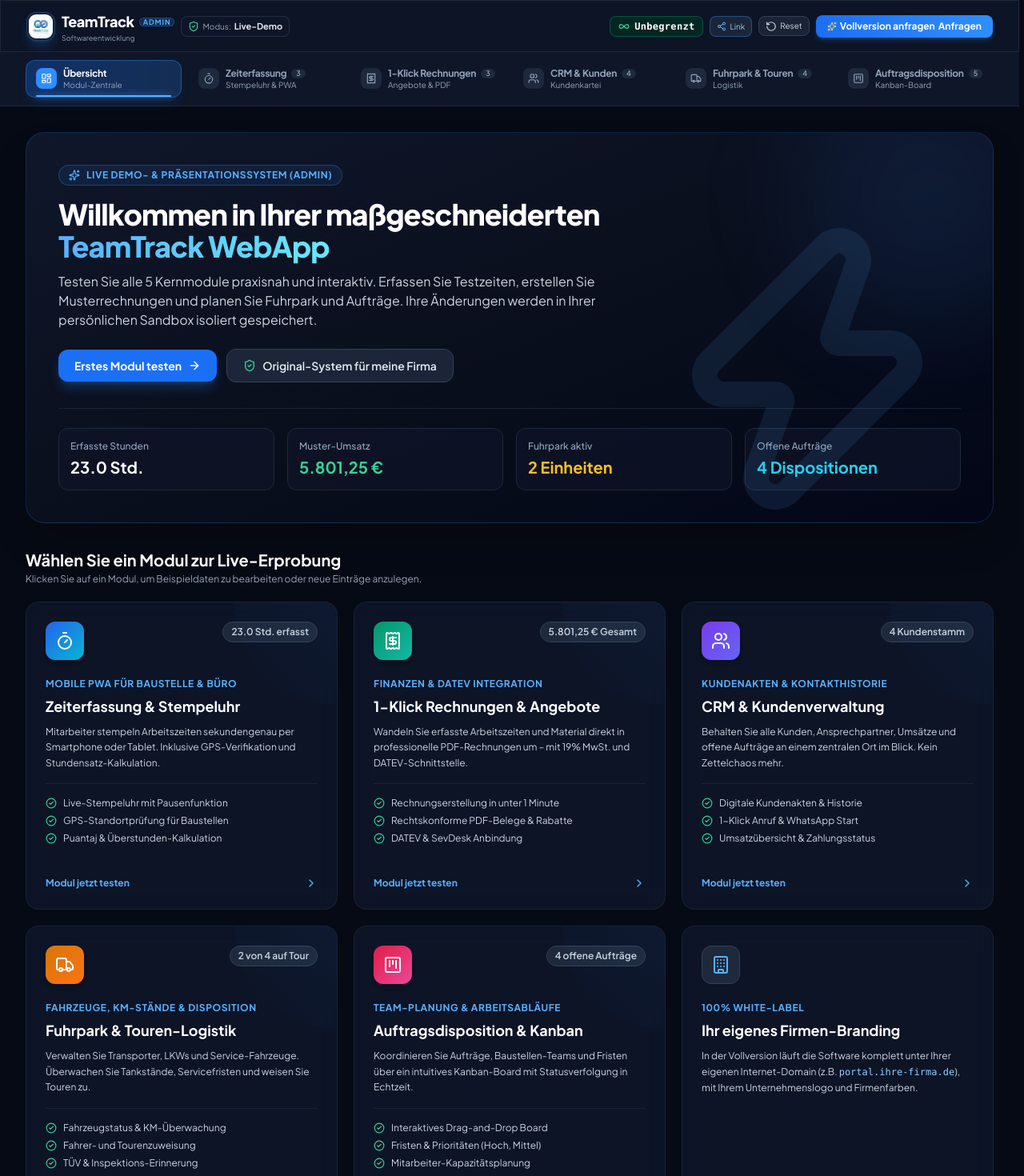
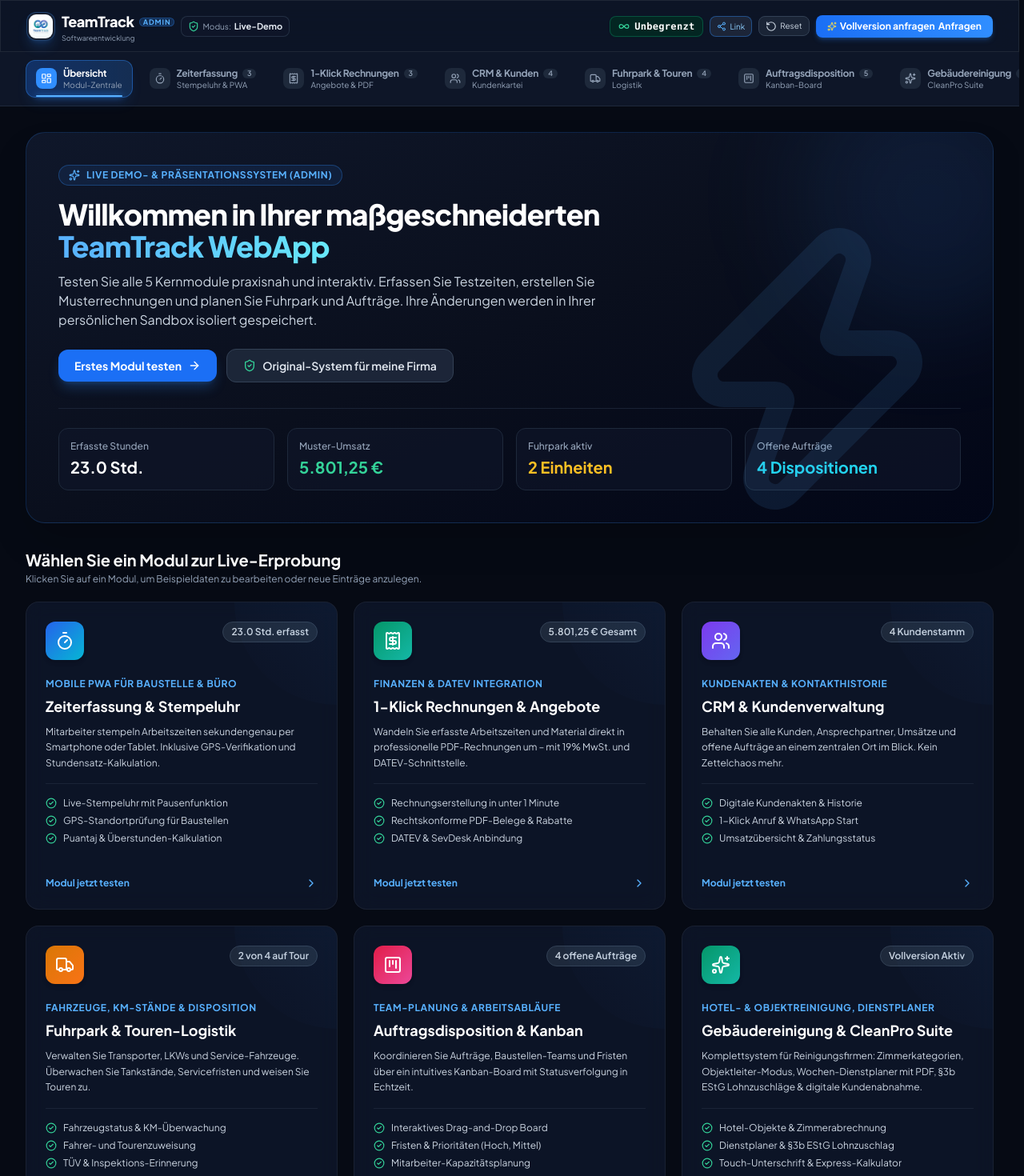
Before and after one commit to teamtrack1019/teamtrack-demo, a React (Vite) app: page / in a window 1280 px wide. Shown: the top 1470 px of the page at 80% size. Built offline with nearby package versions, Linux system fonts and the light colour scheme.

Commit message:
feat: integrate CleanPro Gebaeudereinigung module directly and enable custom demo links

```diff
--- a/src/App.jsx
+++ b/src/App.jsx
@@ -8,6 +8,7 @@
 import { CrmModule } from './components/modules/CrmModule';
 import { FuhrparkModule } from './components/modules/FuhrparkModule';
 import { DispositionModule } from './components/modules/DispositionModule';
+import { ReinigungModule } from './components/modules/ReinigungModule';
 import { UpgradeModal } from './components/modals/UpgradeModal';
 import { RestrictionModal } from './components/modals/RestrictionModal';
 import { InvoicePreviewModal } from './components/modals/InvoicePreviewModal';
@@ -28,6 +29,7 @@
       {activeModule === 'crm' && <CrmModule />}
       {activeModule === 'fuhrpark' && <FuhrparkModule />}
       {activeModule === 'disposition' && <DispositionModule />}
+      {activeModule === 'reinigung' && <ReinigungModule />}
     </main>
   );
 };
--- a/src/components/ModuleSelector.jsx
+++ b/src/components/ModuleSelector.jsx
@@ -63,6 +63,14 @@
       subtitle: 'Kanban-Board',
       icon: KanbanSquare,
       badge: `${data.tasks?.length || 0}`
+    },
+    {
+      id: 'reinigung',
+      name: 'Gebäudereinigung',
+      shortName: 'Reinigung',
+      subtitle: 'CleanPro Suite',
+      icon: Sparkles,
+      badge: 'Live'
     }
   ];
 
@@ -116,7 +124,7 @@
 
         {/* MOBILE & TABLET VIEW: 100% Fit Responsive Grid - NO Horizontal Scrolling! */}
         <div className="lg:hidden">
-          <div className="grid grid-cols-3 sm:grid-cols-6 gap-1.5">
+          <div className="grid grid-cols-3 sm:grid-cols-4 md:grid-cols-7 gap-1.5">
             {modules.map((m) => {
               const Icon = m.icon;
               const isActive = activeModule === m.id;
--- a/src/components/modals/ShareLinkModal.jsx
+++ b/src/components/modals/ShareLinkModal.jsx
@@ -6,13 +6,15 @@
   const { isShareModalOpen, setIsShareModalOpen, addToast } = useDemo();
   const [clientInput, setClientInput] = useState('');
   const [daysInput, setDaysInput] = useState(7);
+  const [selectedModule, setSelectedModule] = useState('reinigung'); // 'all' or 'reinigung'
   const [copied, setCopied] = useState(false);
 
   if (!isShareModalOpen) return null;
 
   const origin = window.location.origin || 'https://demo.team-track.de';
   const cleanClient = (clientInput || 'Kundenname').trim().replace(/\s+/g, '-');
-  const generatedUrl = `${origin}${window.location.pathname}?client=${encodeURIComponent(cleanClient)}&days=${daysInput}`;
+  const moduleQuery = selectedModule === 'reinigung' ? '&module=reinigung' : '';
+  const generatedUrl = `${origin}${window.location.pathname}?client=${encodeURIComponent(cleanClient)}${moduleQuery}&days=${daysInput}`;
 
   const handleCopy = () => {
     navigator.clipboard.writeText(generatedUrl);
@@ -20,6 +22,10 @@
     addToast('Link kopiert', `Der personalisierte Test-Link für "${cleanClient}" wurde in die Zwischenablage kopiert.`, 'success');
     setTimeout(() => setCopied(false), 2500);
   };
+
+  const whatsappMessage = selectedModule === 'reinigung'
+    ? `Hallo,\n\nhier ist Ihr persönlicher ${daysInput}-Tage Demo-Zugang für das CleanPro Gebäudereinigung & Hotel-Dashboard (${cleanClient}):\n\n🔗 ${generatedUrl}\n\nEnthaltene Module:\n🏨 Hotel-Objekte & Zimmerpreise (EZ, DZ, Suite)\n📅 Tägliche Erfassung & Dienstplaner mit PDF-Aushang\n💰 Lohnabrechnung mit Sonn- (+50%) und Feiertagszuschlägen\n✍️ Digitale Kundenabnahme mit Unterschrift\n🧮 Express-Preiskalkulator für Kundenanfragen\n\nViele Grüße,\nTeamTrack Softwareentwicklung`
+    : `Hallo,\n\nhier ist Ihr persönlicher ${daysInput}-Tage Demo-Zugang für die TeamTrack Handwerker- & Firmen-Software (${cleanClient}):\n\n🔗 ${generatedUrl}\n\nEnthaltene Module:\n⏱️ Zeiterfassung & Live-Stempeluhr\n📑 Rechnungen & DATEV\n👥 CRM & Kundenkartei\n🚗 Fuhrpark & TÜV-Manager\n📋 Auftragsdisposition\n✨ Gebäudereinigung Suite\n\nViele Grüße,\nTeamTrack Softwareentwicklung`;
 
   return (
     <div className="fixed inset-0 z-50 flex items-center justify-center p-4 bg-black/85 backdrop-blur-md animate-in fade-in duration-200">
@@ -52,11 +58,41 @@
               <Building className="w-4 h-4 text-slate-400 absolute left-3 top-1/2 -translate-y-1/2" />
               <input
                 type="text"
-                placeholder="z.B. Schmidt-Haustechnik-GmbH"
+                placeholder="z.B. Schmidt-Gebäudereinigung-GmbH"
                 value={clientInput}
                 onChange={(e) => setClientInput(e.target.value)}
                 className="w-full bg-slate-900 border border-slate-700 rounded-xl pl-9 pr-3 py-2 text-white"
               />
+            </div>
+          </div>
+
+          <div>
+            <label className="block text-slate-300 font-semibold mb-1">Ziel-Modul beim Start:</label>
+            <div className="grid grid-cols-2 gap-2">
+              <button
+                type="button"
+                onClick={() => setSelectedModule('reinigung')}
+                className={`py-2 px-3 rounded-xl border text-xs font-bold transition-all text-left flex items-center justify-between ${
+                  selectedModule === 'reinigung'
+                    ? 'bg-emerald-600/30 border-emerald-500 text-emerald-200 shadow-md shadow-emerald-500/20'
+                    : 'bg-slate-900/80 border-slate-800 text-slate-400 hover:text-slate-200'
+                }`}
+              >
+                <span>✨ Gebäudereinigung</span>
+                {selectedModule === 'reinigung' && <Check className="w-3.5 h-3.5 text-emerald-400" />}
+              </button>
+              <button
+                type="button"
+                onClick={() => setSelectedModule('all')}
+                className={`py-2 px-3 rounded-xl border text-xs font-bold transition-all text-left flex items-center justify-between ${
+                  selectedModule === 'all'
+                    ? 'bg-brand-600/30 border-brand-500 text-white shadow-md shadow-brand-500/20'
+                    : 'bg-slate-900/80 border-slate-800 text-slate-400 hover:text-slate-200'
+                }`}
+              >
+                <span>🏢 Komplett-Suite</span>
+                {selectedModule === 'all' && <Check className="w-3.5 h-3.5 text-brand-400" />}
+              </button>
             </div>
           </div>
 
@@ -87,13 +123,15 @@
             </div>
           </div>
 
-          {/* Social Preview Preview Box */}
+          {/* Social Preview Box */}
           <div className="p-3 bg-slate-900/90 rounded-2xl border border-slate-800 space-y-2">
             <span className="text-[10px] font-bold text-slate-400 uppercase tracking-wider block">WhatsApp & Social Vorschau:</span>
             <div className="flex items-center gap-3 bg-slate-950 p-2.5 rounded-xl border border-slate-800/80">
               <img src="/logo.jpg" alt="TeamTrack" className="w-11 h-11 rounded-lg object-contain bg-slate-900 border border-brand-500/20 shrink-0" />
               <div className="min-w-0 flex-1">
-                <h4 className="text-xs font-bold text-white truncate">TeamTrack | Interaktives Demo-Portal</h4>
+                <h4 className="text-xs font-bold text-white truncate">
+                  {selectedModule === 'reinigung' ? 'CleanPro | Gebäudereinigung & Hotel-Dashboard' : 'TeamTrack | Interaktives Demo-Portal'}
+                </h4>
                 <p className="text-[10px] text-slate-400 line-clamp-1">Kunden-Testumgebung für {clientInput || 'Interessent'} ({daysInput} Tage)</p>
                 <span className="text-[9px] text-brand-400">team-track.de</span>
               </div>
@@ -108,9 +146,7 @@
 
           <div className="flex items-center gap-2">
             <a
-              href={`https://api.whatsapp.com/send?text=${encodeURIComponent(
-                `Hallo,\n\nhier ist Ihr persönlicher ${daysInput}-Tage Demo-Zugang für die TeamTrack Handwerker- & Firmen-Software (${cleanClient}):\n\n🔗 ${generatedUrl}\n\nEnthaltene Module:\n⏱️ Zeiterfassung & Live-Stempeluhr\n📑 Rechnungen & DATEV\n👥 CRM & Kundenkartei\n🚗 Fuhrpark & TÜV-Manager\n📋 Auftragsdisposition\n\nViele Grüße,\nTeamTrack Softwareentwicklung`
-              )}`}
+              href={`https://api.whatsapp.com/send?text=${encodeURIComponent(whatsappMessage)}`}
               target="_blank"
               rel="noopener noreferrer"
               className="flex items-center gap-1.5 px-4 py-2.5 rounded-xl bg-emerald-600 hover:bg-emerald-500 text-white text-xs font-bold shadow-lg shadow-emerald-600/20 transition-all"
--- a/src/components/modules/OverviewHub.jsx
+++ b/src/components/modules/OverviewHub.jsx
@@ -80,6 +80,16 @@
       color: 'from-rose-600 to-pink-500',
       stat: `${openTasks} offene Aufträge`,
       features: ['Interaktives Drag-and-Drop Board', 'Fristen & Prioritäten (Hoch, Mittel)', 'Mitarbeiter-Kapazitätsplanung']
+    },
+    {
+      id: 'reinigung',
+      title: 'Gebäudereinigung & CleanPro Suite',
+      category: 'Hotel- & Objektreinigung, Dienstplaner',
+      desc: 'Komplettsystem für Reinigungsfirmen: Zimmerkategorien, Objektleiter-Modus, Wochen-Dienstplaner mit PDF, §3b EStG Lohnzuschläge & digitale Kundenabnahme.',
+      icon: Sparkles,
+      color: 'from-emerald-600 to-teal-500',
+      stat: `Vollversion Aktiv`,
+      features: ['Hotel-Objekte & Zimmerabrechnung', 'Dienstplaner & §3b EStG Lohnzuschlag', 'Touch-Unterschrift & Express-Kalkulator']
     }
   ];
 
--- /dev/null
+++ b/src/components/modules/ReinigungModule.jsx
@@ -0,0 +1,73 @@
+import React, { useState } from 'react';
+import { ExternalLink, Sparkles, RefreshCw } from 'lucide-react';
+import { useDemo } from '../../context/DemoContext';
+
+export const ReinigungModule = () => {
+  const { clientId } = useDemo();
+  const [iframeKey, setIframeKey] = useState(0);
+
+  const reinigungUrl = '/reinigung/index.html';
+
+  const handleReload = () => {
+    setIframeKey(prev => prev + 1);
+  };
+
+  const handleOpenDirect = () => {
+    window.open(reinigungUrl, '_blank');
+  };
+
+  return (
+    <div className="space-y-4 animate-in fade-in duration-300">
+      {/* Top Action Bar */}
+      <div className="flex flex-wrap items-center justify-between gap-3 bg-slate-900/90 border border-emerald-500/30 px-4 py-3 rounded-2xl shadow-xl">
+        <div className="flex items-center gap-3">
+          <div className="w-9 h-9 rounded-xl bg-gradient-to-tr from-emerald-600 to-teal-400 flex items-center justify-center text-white shadow-lg shadow-emerald-500/20">
+            <Sparkles className="w-5 h-5" />
+          </div>
+          <div>
+            <div className="flex items-center gap-2">
+              <h2 className="text-base font-bold text-white tracking-tight">CleanPro | Gebäudereinigung & Hotel-Suite</h2>
+              <span className="text-[10px] uppercase font-bold px-2 py-0.5 rounded-full bg-emerald-500/20 text-emerald-300 border border-emerald-500/30">
+                Live Modul
+              </span>
+            </div>
+            <p className="text-xs text-slate-400">
+              Vollständige Reinigungs-Suite für {clientId} (Objektverwaltung, Dienstplaner, Lohnberechnung & Preiskalkulator)
+            </p>
+          </div>
+        </div>
+
+        <div className="flex items-center gap-2">
+          <button
+            onClick={handleReload}
+            className="flex items-center gap-1.5 px-3 py-1.5 rounded-xl bg-slate-800 hover:bg-slate-700 text-slate-300 hover:text-white text-xs font-semibold border border-slate-700 transition-all"
+            title="App neu laden"
+          >
+            <RefreshCw className="w-3.5 h-3.5" />
+            <span className="hidden sm:inline">Neu laden</span>
+          </button>
+
+          <button
+            onClick={handleOpenDirect}
+            className="flex items-center gap-1.5 px-3.5 py-1.5 rounded-xl bg-gradient-to-r from-emerald-600 to-teal-600 hover:from-emerald-500 hover:to-teal-500 text-white text-xs font-bold shadow-lg shadow-emerald-600/25 transition-all"
+            title="In eigenem Tab / Vollbild öffnen"
+          >
+            <ExternalLink className="w-3.5 h-3.5" />
+            <span>Vollbild öffnen</span>
+          </button>
+        </div>
+      </div>
+
+      {/* Embedded 100% Unchanged Exact Application */}
+      <div className="relative w-full rounded-2xl overflow-hidden border border-slate-800 shadow-2xl bg-white" style={{ height: 'calc(100vh - 180px)', minHeight: '750px' }}>
+        <iframe
+          key={iframeKey}
+          src={reinigungUrl}
+          title="CleanPro Gebäudereinigung"
+          className="w-full h-full border-0"
+          allow="camera; microphone; geolocation"
+        />
+      </div>
+    </div>
+  );
+};
--- a/src/context/DemoContext.jsx
+++ b/src/context/DemoContext.jsx
@@ -115,6 +115,12 @@
     const effectiveClientId = clientParam || (adminState ? 'Live-Demo' : 'Musterkunde');
     setClientId(effectiveClientId);
     setTrialDays([3, 7, 14].includes(daysParam) ? daysParam : 7);
+
+    // Initial module selection from URL (?module=reinigung)
+    const moduleParam = params.get('module') || params.get('modul');
+    if (moduleParam && ['overview', 'zeiterfassung', 'rechnungen', 'crm', 'fuhrpark', 'disposition', 'reinigung'].includes(moduleParam.toLowerCase())) {
+      setActiveModule(moduleParam.toLowerCase());
+    }
 
     // Check or init trial start time in localStorage for this client
     const timeKey = `teamtrack_trial_start_${effectiveClientId}`;
```
